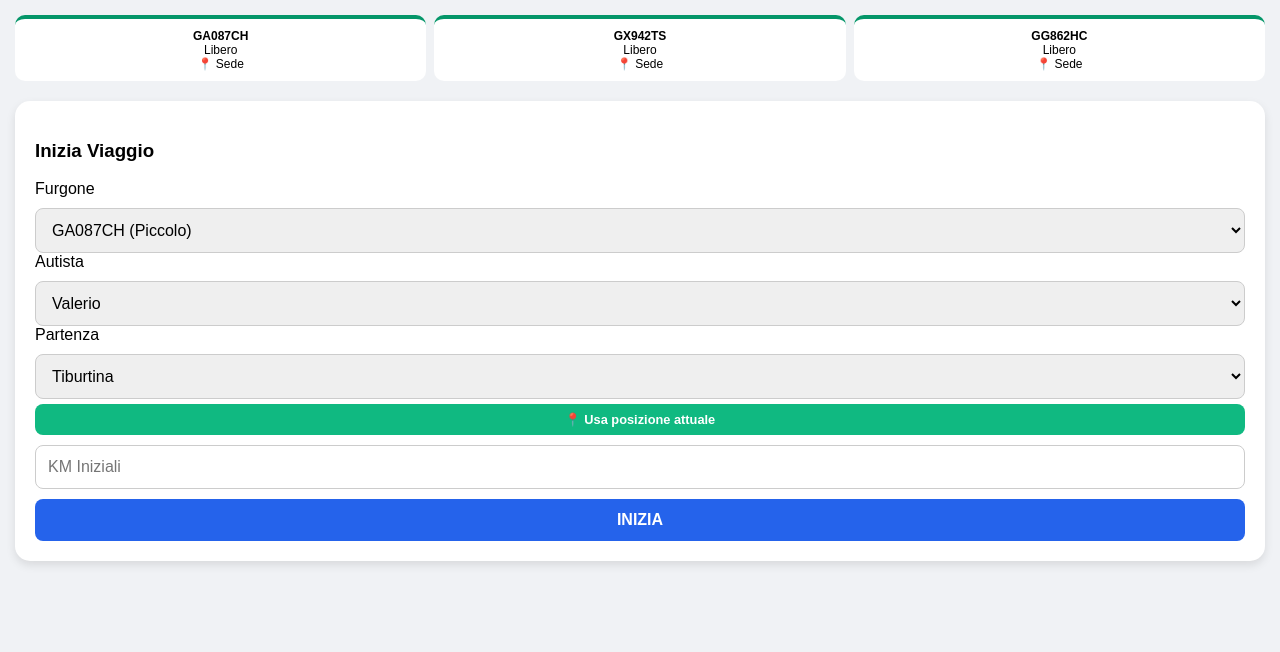
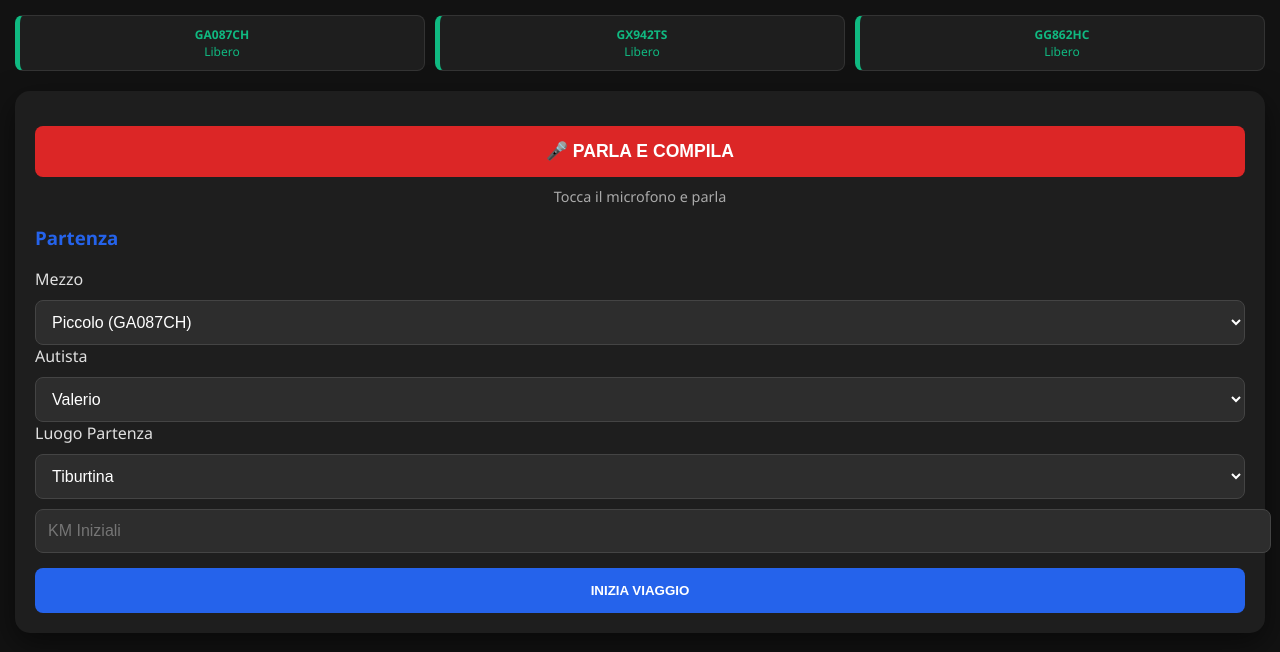
Before and after one commit to valerio121291/furgoni-uscite, a Flask app: page / in a window 1280 px wide. Shown: the top 652 px of the page. Run offline with Flask 3, Linux system fonts and the light colour scheme.

Commit message:
Update form.html

```diff
--- a/templates/form.html
+++ b/templates/form.html
@@ -3,143 +3,96 @@
 <head>
     <meta charset="utf-8">
     <meta name="viewport" content="width=device-width, initial-scale=1">
-    <title>Centrale Furgoni Valerio</title>
+    <title>Furgoni IA Dark</title>
     <style>
-        body { font-family: sans-serif; background: #f0f2f5; padding: 15px; margin: 0; }
-        .status-grid { display: grid; grid-template-columns: repeat(3, 1fr); gap: 8px; margin-bottom: 20px; }
-        .truck-card { background: white; padding: 10px; border-radius: 10px; text-align: center; font-size: 0.75rem; border-top: 4px solid #ccc; }
-        .In.Viaggio { border-top-color: #f97316; }
-        .Libero { border-top-color: #059669; }
-        .main-card { background: white; padding: 20px; border-radius: 15px; box-shadow: 0 4px 10px rgba(0,0,0,0.1); }
-        select, input, button { width: 100%; padding: 12px; margin-top: 10px; border-radius: 8px; border: 1px solid #ccc; box-sizing: border-box; font-size: 1rem; }
-        button { background: #2563eb; color: white; font-weight: bold; border: none; cursor: pointer; }
-        .btn-stop { background: #059669; }
-        .gps-btn { background: #10b981; color: white; padding: 8px; margin-top: 5px; border-radius: 8px; border: none; font-size: 0.8rem; cursor: pointer; }
-        .info-box { background: #eff6ff; padding: 10px; border-radius: 8px; margin-bottom: 15px; font-size: 0.9rem; border-left: 4px solid #2563eb; }
+        body { font-family: 'Segoe UI', sans-serif; background: #121212; color: #e0e0e0; padding: 15px; margin: 0; }
+        .status-grid { display: grid; grid-template-columns: repeat(3, 1fr); gap: 10px; margin-bottom: 20px; }
+        .truck { background: #1e1e1e; padding: 10px; border-radius: 8px; text-align: center; font-size: 0.75rem; border: 1px solid #333; }
+        .In.Viaggio { border-left: 5px solid #f97316; color: #f97316; }
+        .Libero { border-left: 5px solid #10b981; color: #10b981; }
+        .main-card { background: #1e1e1e; padding: 20px; border-radius: 15px; box-shadow: 0 10px 30px rgba(0,0,0,0.5); }
+        select, input { width: 100%; padding: 12px; margin-top: 10px; border-radius: 8px; border: 1px solid #444; background: #2d2d2d; color: white; font-size: 1rem; }
+        button { width: 100%; padding: 15px; margin-top: 15px; border-radius: 8px; border: none; font-weight: bold; cursor: pointer; }
+        .btn-blue { background: #2563eb; color: white; }
+        .btn-voice { background: #dc2626; color: white; margin-bottom: 20px; font-size: 1.1rem; }
+        #v-status { text-align: center; color: #aaa; font-size: 0.9rem; margin-top: -10px; margin-bottom: 10px; }
     </style>
 </head>
 <body>
-
     <div class="status-grid">
         {% for t, info in furgoni.items() %}
-        <div class="truck-card {{ info.stato }}">
-            <strong>{{ t }}</strong><br>
-            {{ info.stato }}<br>
-            📍 {{ info.posizione }}
-        </div>
+        <div class="truck {{ info.stato }}"><strong>{{ t }}</strong><br>{{ info.stato }}</div>
         {% endfor %}
     </div>
 
     <div class="main-card">
-        <form method="post" id="mainForm">
-            {% if not targa_attiva %}
-                <h3>Inizia Viaggio</h3>
-                <label>Furgone</label>
-                <select name="targa" required>
-                    <option value="GA087CH">GA087CH (Piccolo)</option>
-                    <option value="GX942TS">GX942TS (Medio)</option>
-                    <option value="GG862HC">GG862HC (Grosso)</option>
+        {% if not targa_attiva %}
+            <button type="button" class="btn-voice" id="start-voice">🎤 PARLA E COMPILA</button>
+            <div id="v-status">Tocca il microfono e parla</div>
+
+            <form method="post">
+                <h3 style="color:#2563eb">Partenza</h3>
+                <label>Mezzo</label>
+                <select name="targa" id="targa">
+                    <option value="GA087CH">Piccolo (GA087CH)</option>
+                    <option value="GX942TS">Medio (GX942TS)</option>
+                    <option value="GG862HC">Grande (GG862HC)</option>
                 </select>
                 <label>Autista</label>
-                <select name="autista">
-                    <option value="Valerio">Valerio</option>
-                    <option value="Daniele">Daniele</option>
-                    <option value="Costantino">Costantino</option>
-                    <option value="Simone">Simone</option>
-                    <option value="Stefano">Stefano</option>
+                <select name="autista" id="autista">
+                    <option>Valerio</option><option>Daniele</option><option>Costantino</option><option>Simone</option><option>Stefano</option>
                 </select>
-                <label>Partenza</label>
+                <label>Luogo Partenza</label>
                 <select name="partenza" id="partenza">
-                    <option value="Tiburtina">Tiburtina</option>
-                    <option value="Rieti">Rieti</option>
-                    <option value="Cavour Viminale">Cavour Viminale</option>
-                    <option value="Via Genova">Via Genova</option>
-                    <option value="Policlinico">Policlinico</option>
-                    <option value="San Giovanni">San Giovanni</option>
-                    <option value="Fontechiari">Fontechiari</option>
-                    <option value="Nomentano">Nomentano</option>
-                    <option value="Sulmona">Sulmona</option>
-                    <option value="Pratica di Mare">Pratica di Mare</option>
-                    <option value="Spallanzani">Spallanzani</option>
-                    <option value="Avezzano">Avezzano</option>
-                    <option value="Castel di Sangro">Castel di Sangro</option>
-                    <option value="Fondazione Bietti">Fondazione Bietti</option>
-                    <option value="Tor Vergata">Tor Vergata</option>
-                    <option value="Studio legale Abrignani">Studio legale Abrignani</option>
-                    <option value="ACS Eur">ACS Eur</option>
-                    <option value="Teramo">Teramo</option>
-                    <option value="L'Aquila">L'Aquila</option>
+                    <option>Tiburtina</option><option>Sede</option><option>Rieti</option><option>L'Aquila</option>
                 </select>
-                <button type="button" class="gps-btn" onclick="rilevaPosizione('partenza')">📍 Usa posizione attuale</button>
-                <input type="number" name="km_partenza" placeholder="KM Iniziali" required>
-                <button type="submit" name="azione" value="start">INIZIA</button>
-            {% else %}
-                <div class="info-box">
-                    <strong>{{ targa_attiva }}</strong> guidato da <strong>{{ corsa_attiva.autista }}</strong>
-                </div>
+                <input type="number" name="km_partenza" id="km_partenza" placeholder="KM Iniziali" required>
+                <button type="submit" name="azione" value="start" class="btn-blue">INIZIA VIAGGIO</button>
+            </form>
+        {% else %}
+            <h3 style="color:#f97316">Viaggio in corso: {{ targa_attiva }}</h3>
+            <form method="post">
                 <input type="hidden" name="targa" value="{{ targa_attiva }}">
-
-                {% if corsa_attiva.step == 1 %}
-                    <h3>Fase 2: Arrivo a Destinazione</h3>
-                    <label>Dove sei arrivato?</label>
-                    <select name="destinazione" id="destinazione">
-                        <option value="Rieti">Rieti</option>
-                        <option value="L'Aquila">L'Aquila</option>
-                        <option value="Tiburtina">Tiburtina</option>
-                        <option value="Cavour Viminale">Cavour Viminale</option>
-                        <option value="Via Genova">Via Genova</option>
-                        <option value="Policlinico">Policlinico</option>
-                        <option value="San Giovanni">San Giovanni</option>
-                        <option value="Fontechiari">Fontechiari</option>
-                        <option value="Nomentano">Nomentano</option>
-                        <option value="Sulmona">Sulmona</option>
-                        <option value="Pratica di Mare">Pratica di Mare</option>
-                        <option value="Spallanzani">Spallanzani</option>
-                        <option value="Avezzano">Avezzano</option>
-                        <option value="Castel di Sangro">Castel di Sangro</option>
-                        <option value="Fondazione Bietti">Fondazione Bietti</option>
-                        <option value="Tor Vergata">Tor Vergata</option>
-                        <option value="Studio legale Abrignani">Studio legale Abrignani</option>
-                        <option value="ACS Eur">ACS Eur</option>
-                        <option value="Teramo">Teramo</option>
-                    </select>
-                    <button type="button" class="gps-btn" onclick="rilevaPosizione('destinazione')">📍 Rileva dove sono</button>
-                    <input type="number" name="km_destinazione" placeholder="KM Arrivo" required>
-                    <button type="submit" name="azione" value="arrivo_dest">REGISTRA ARRIVO</button>
-                {% elif corsa_attiva.step == 2 %}
-                    <h3>Fase 3: Rientro alla Base</h3>
-                    <p>Stai rientrando a Tiburtina.</p>
-                    <input type="number" name="km_rientro" placeholder="KM Finali al rientro" required>
-                    <button type="submit" name="azione" value="stop" class="btn-stop">CHIUDI E SCARICA PDF</button>
-                {% endif %}
-
-                <button type="submit" name="azione" value="annulla" style="background:#666; margin-top:30px; font-size: 0.8rem;">Annulla Viaggio</button>
-            {% endif %}
-        </form>
+                <button type="submit" name="azione" value="annulla" style="background:#444; color:white;">Annulla Viaggio</button>
+            </form>
+        {% endif %}
     </div>
 
     <script>
-    function rilevaPosizione(idCampo) {
-        const campo = document.getElementById(idCampo);
-        const btn = event.currentTarget;
-        btn.innerText = "Rilevamento...";
+    const btn = document.getElementById('start-voice');
+    const status = document.getElementById('v-status');
 
-        if (navigator.geolocation) {
-            navigator.geolocation.getCurrentPosition(function(position) {
-                const lat = position.coords.latitude;
-                const lon = position.coords.longitude;
-                fetch(`https://nominatim.openstreetmap.org/reverse?format=json&lat=${lat}&lon=${lon}`)
-                    .then(r => r.json())
-                    .then(data => {
-                        const nome = data.address.city || data.address.town || data.address.village || "Posizione Rilevata";
-                        const via = data.address.road || "";
-                        const finale = via ? via + ", " + nome : nome;
-                        const opt = new Option(finale, finale, true, true);
-                        campo.add(opt);
-                        btn.innerText = "📍 Posizione Rilevata!";
-                    });
-            }, function() { alert("Attiva il GPS sul telefono!"); btn.innerText = "📍 Riprova GPS"; });
-        }
+    if ('webkitSpeechRecognition' in window) {
+        const recognition = new webkitSpeechRecognition();
+        recognition.lang = "it-IT";
+
+        btn.onclick = () => { recognition.start(); status.innerText = "Ti ascolto..."; };
+
+        recognition.onresult = (event) => {
+            const text = event.results[0][0].transcript;
+            status.innerText = "Analisi IA: " + text;
+
+            fetch('/process_voice', {
+                method: 'POST',
+                headers: {'Content-Type': 'application/json'},
+                body: JSON.stringify({text: text})
+            })
+            .then(res => res.json())
+            .then(data => {
+                if(data.targa) document.getElementById('targa').value = data.targa;
+                if(data.autista) document.getElementById('autista').value = data.autista;
+                if(data.km) document.getElementById('km_partenza').value = data.km;
+                if(data.partenza) {
+                    let opt = new Option(data.partenza, data.partenza, true, true);
+                    document.getElementById('partenza').add(opt);
+                }
+                status.innerText = "Dati compilati con successo!";
+            })
+            .catch(() => { status.innerText = "Errore durante l'analisi."; });
+        };
+    } else {
+        btn.style.display = 'none';
+        status.innerText = "Microfono non supportato su questo browser.";
     }
     </script>
 </body>
```
